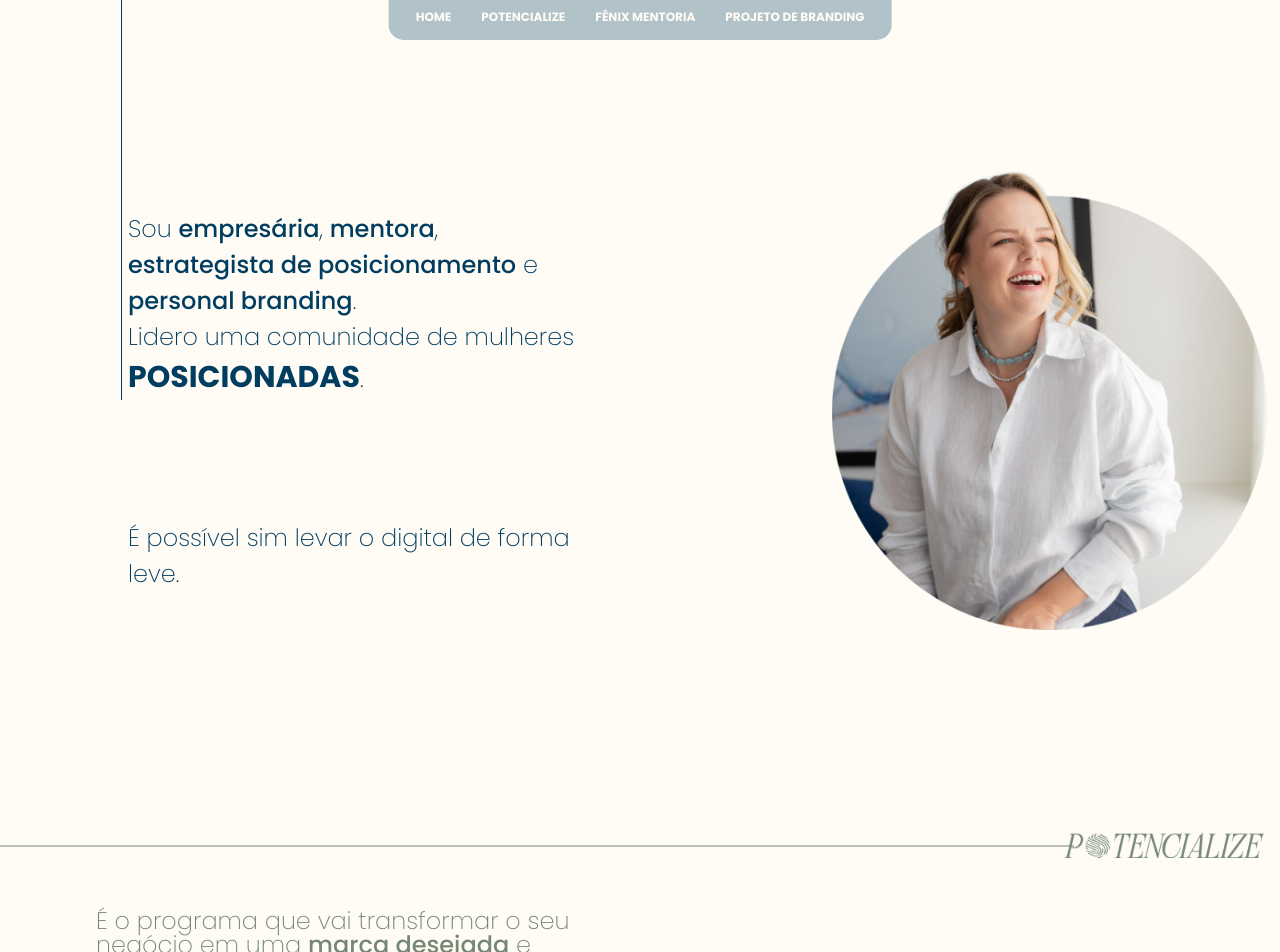
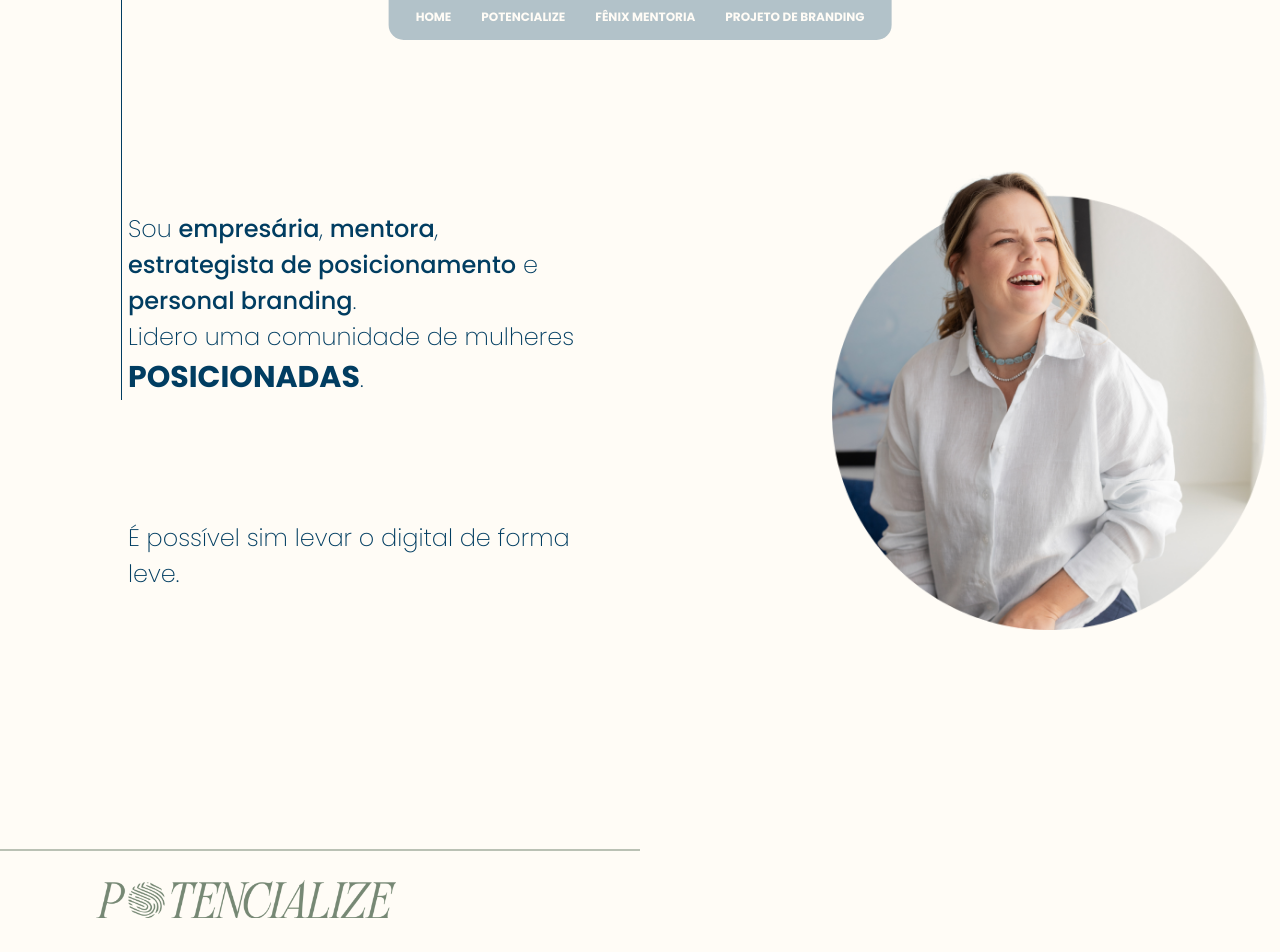
Before and after one commit to daniielsouz/Caroline-Bottamelli, a React (Vite) app in the folder client/: page / in a window 1280 px wide. Shown: the top 952 px of the page. Built offline with nearby package versions, Linux system fonts and the light colour scheme; no server answers; grey boxes are pictures that could not be loaded.

Commit message:
Altera desing da pagina de produtos

```diff
--- a/client/src/components/Products/index.jsx
+++ b/client/src/components/Products/index.jsx
@@ -58,13 +58,13 @@ export default function Products({
         style={{ backgroundImage: `url(${logotipo})` }}
       />
 
-      <div className={style.imgProduct}>
-        <div className={style.line} style={{ backgroundColor: color }} />
-        <img src={logo} alt="Logo serviço" />
-      </div>
+      <div className={style.line} style={{ backgroundColor: color }} />
 
       <div className={style.divProduct}>
         <div className={style.description}>
+          <div className={style.productLogo}>
+            <img src={logo} alt="Logo serviço" />
+          </div>
           {description.map((text, i) => (
             <h2 key={i}>{text}</h2>
           ))}
--- a/client/src/components/Products/index.module.css
+++ b/client/src/components/Products/index.module.css
@@ -27,27 +27,23 @@
   margin-top: 2em;
 }
 
-.imgProduct {
-  grid-column: span 2;
-  position: relative;
-  text-align: right;
+.productLogo {
+  width: 100%;
+  margin-bottom: 4em;
 }
-
-.imgProduct img {
-  width: 200px;
-  position: relative;
-  z-index: 2;
+.productLogo img {
+  width: 300px;
 }
 
 .line {
   position: absolute;
-  top: 50%;
+  top: 6%;
   left: 0;
   height: 1px;
   transform: translateY(-50%);
   z-index: 1;
   background-color: var(--color-text-Carol);
-  width: 85%;
+  width: 50%;
 }
 
 .description {
```
